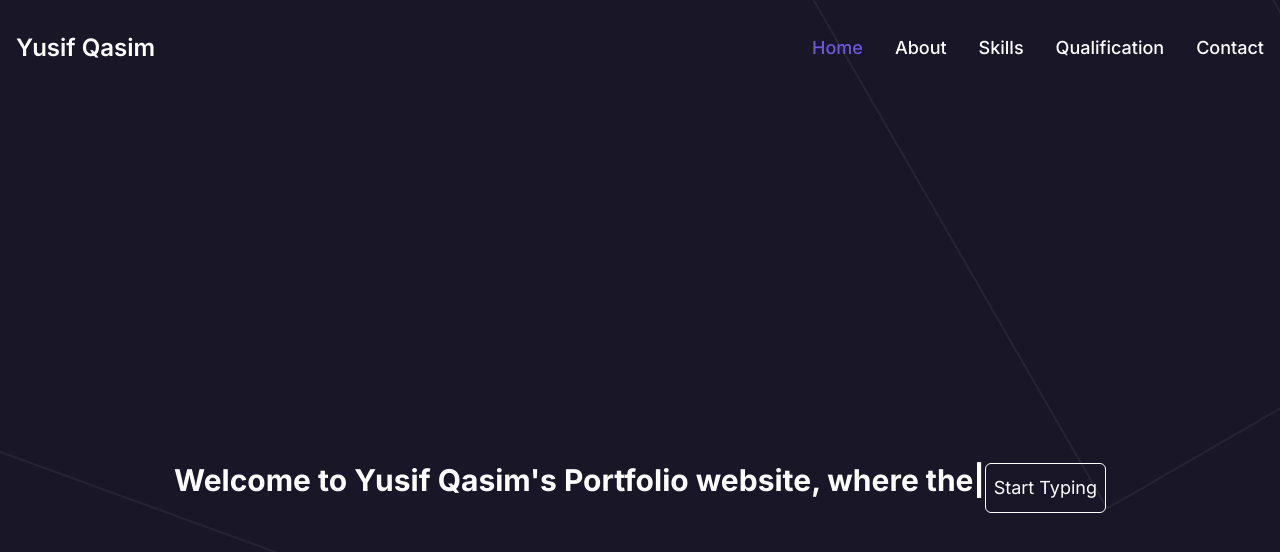
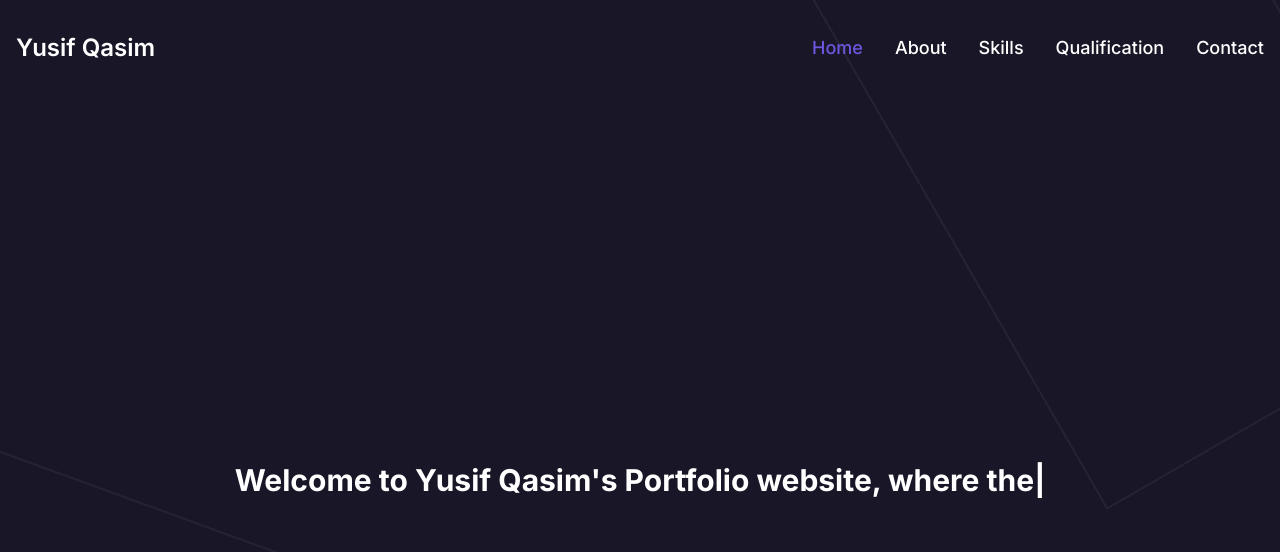
Before and after one commit to YousifQesim/portfolio, a Next.js app: page / in a window 1280 px wide. Shown: the top 552 px of the page. Built offline with nearby package versions, Linux system fonts and the light colour scheme.

Commit message:
check the intro 3

```diff
--- a/src/components/IntroAnimation.js
+++ b/src/components/IntroAnimation.js
@@ -1,41 +1,52 @@
-import React, { useState, useEffect } from 'react';
+import { useState, useEffect } from 'react';
 import { motion } from 'framer-motion';
 
 const IndexPage = () => {
   const [typedText, setTypedText] = useState('');
   const text =
     "Welcome to Yusif Qasim's Portfolio website, where the fusion of creativity and technology takes center stage.";
-  const audio = new Audio('/keyboard-sound.mp3'); // Create a new audio object
+
+  // Add the audio source URL here
+  const audioURL = '/keyboard-sound.mp3';
+  let audio;
 
   useEffect(() => {
     let currentIndex = 0;
+    audio = new Audio(audioURL);
+
     const interval = setInterval(() => {
       setTypedText(text.slice(0, currentIndex));
       currentIndex++;
       if (currentIndex > text.length) {
         clearInterval(interval);
+        // Pause the audio when the typing animation is finished
+        audio.pause();
       } else {
-        audio.currentTime = 0; // Reset audio to the beginning before playing
-        audio.play().catch(error => {
-          console.warn('Audio playback error.', error);
-        });
+        // Play the audio when typing each character
+        audio.play();
       }
     }, 100); // Adjust the speed of typing here (in milliseconds)
 
     return () => {
       clearInterval(interval);
+      // Stop the audio and clean up when the component unmounts
+      audio.pause();
+      audio = null;
     };
   }, []);
 
-  const handleStartTyping = () => {
-    audio.currentTime = 0; // Reset audio to the beginning before playing
-    audio.play().catch(error => {
-      console.warn('Audio playback error.', error);
-    });
+  // Function to handle user interaction and start audio
+  const handleInteraction = () => {
+    if (audio) {
+      audio.play();
+    }
   };
 
   return (
-    <div className="flex justify-center items-center h-screen">
+    <div
+      className="flex justify-center items-center h-screen"
+      onClick={handleInteraction} // Add onClick to enable audio on user interaction
+    >
       <motion.div
         initial={{ opacity: 0 }}
         animate={{ opacity: 1 }}
@@ -52,9 +63,6 @@ const IndexPage = () => {
           |
         </motion.span>
       </motion.div>
-      <button onClick={handleStartTyping} className="text-white mt-4 border border-white p-2 rounded-md">
-        Start Typing
-      </button>
     </div>
   );
 };
```
